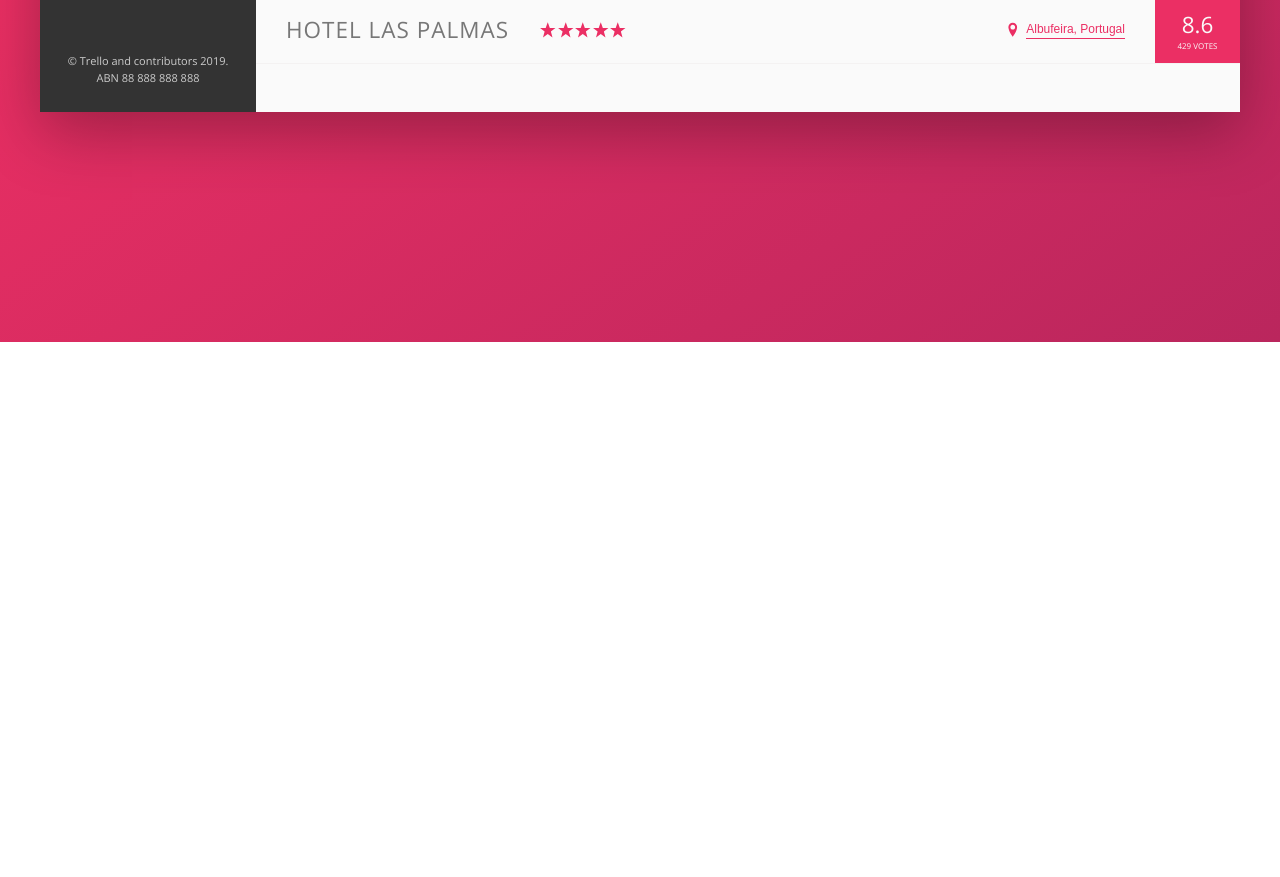
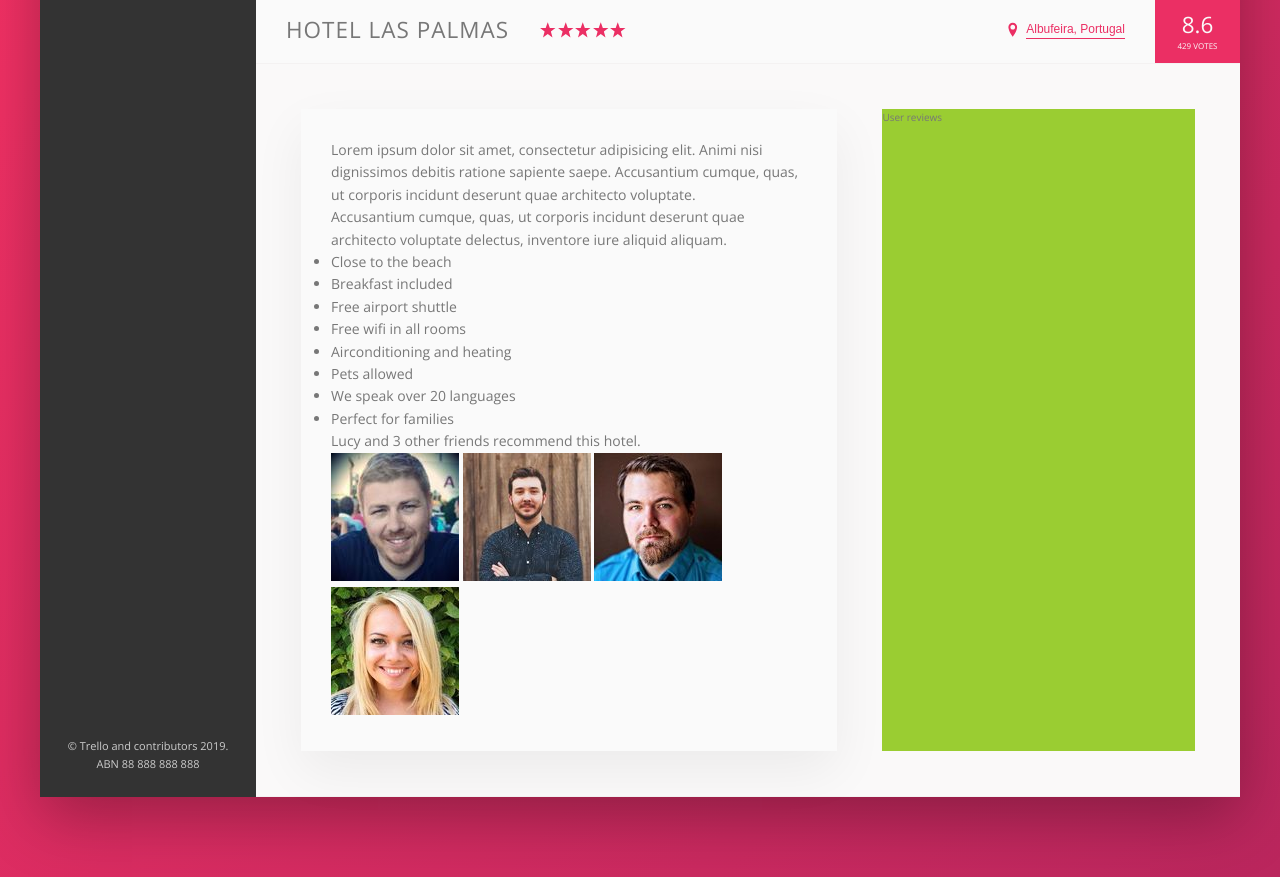
Before and after one commit to barrosdaniel/AcademicProjects-14Trello, a website: page index.html in a window 1280 px wide. Shown: the part 538-1415 px from the top of the page. Before the commit the page ends 880 px from the top, so only its background shows below. Drawn offline with nearby package versions, Linux system fonts and the light colour scheme.

Commit message:
feature: Add Details > Description section markup

```diff
--- a/index.html
+++ b/index.html
@@ -154,6 +154,54 @@
                         <div class="overview__rating-count">429 votes</div>
                     </div>
                 </div>
+
+                <div class="detail">
+                    <div class="description">
+                        <p class="paragraph">
+                            Lorem ipsum dolor sit amet, consectetur adipisicing
+                            elit. Animi nisi dignissimos debitis ratione
+                            sapiente saepe. Accusantium cumque, quas, ut
+                            corporis incidunt deserunt quae architecto
+                            voluptate.
+                        </p>
+                        <p class="paragraph">
+                            Accusantium cumque, quas, ut corporis incidunt
+                            deserunt quae architecto voluptate delectus,
+                            inventore iure aliquid aliquam.
+                        </p>
+                        <ul class="list">
+                            <li class="list__item">Close to the beach</li>
+                            <li class="list__item">Breakfast included</li>
+                            <li class="list__item">Free airport shuttle</li>
+                            <li class="list__item">Free wifi in all rooms</li>
+                            <li class="list__item">Airconditioning and heating
+                            </li>
+                            <li class="list__item">Pets allowed</li>
+                            <li class="list__item">We speak over 20 languages
+                            </li>
+                            <li class="list__item">Perfect for families</li>
+                        </ul>
+                        <div class="recommend">
+                            <p class="recommend__count">
+                                Lucy and 3 other friends recommend this hotel.
+                            </p>
+                            <div class="recommend__friends">
+                                <img src="img/user-3.jpg" alt="Friend 1"
+                                    class="recommend__photo">
+                                <img src="img/user-4.jpg" alt="Friend 2"
+                                    class="recommend__photo">
+                                <img src="img/user-5.jpg" alt="Friend 3"
+                                    class="recommend__photo">
+                                <img src="img/user-6.jpg" alt="Friend 4"
+                                    class="recommend__photo">
+                            </div>
+                        </div>
+
+                    </div>
+                    <div class="user-reviews">
+                        User reviews
+                    </div>
+                </div>
             </main>
         </div>
     </div>
--- a/sass/abstracts/_variables.scss
+++ b/sass/abstracts/_variables.scss
@@ -17,4 +17,8 @@
 
   // Box shadow
   --shadow-dark: 0 2rem 6rem rgba(0, 0, 0, 0.3);
+  --shadow-light: 0 2rem 5rem rgba(0, 0, 0, .06);
+
+  // Margin Bottom
+  --line: 1px solid var(--color-gray-light-2);
 }
--- a/sass/components/_components.scss
+++ b/sass/components/_components.scss
@@ -212,7 +212,7 @@
 ////////////////////////////////////
 // Hotel Overview
 .overview {
-  border-bottom: 1px solid var(--color-gray-light-2);
+  border-bottom: var(--line);
   display: flex;
   align-items: center;
 
@@ -304,3 +304,29 @@
 
   100% {}
 }
+
+
+
+////////////////////////////////////
+// Detail
+.detail {
+  display: flex;
+  padding: 4.5rem;
+  background-color: var(--color-gray-light-1);
+  border-bottom: var(--line);
+}
+
+
+.description {
+  background-color: var(--color-white);
+  box-shadow: var(--shadow-light);
+  padding: 3rem;
+  flex: 0 0 60%;
+  margin-right: 4.5rem;
+  font-size: 1.4rem;
+}
+
+.user-reviews {
+  background-color: yellowgreen;
+  flex: 1;
+}
--- a/sass/layout/_layout.scss
+++ b/sass/layout/_layout.scss
@@ -9,7 +9,7 @@
   font-size: 1.4rem;
   height: 7rem;
   background-color: var(--color-white);
-  border-bottom: 1px solid var(--color-gray-light-2);
+  border-bottom: var(--line);
 
   display: flex;
   justify-content: space-between;
@@ -31,7 +31,4 @@
 .hotel-view {
   background-color: var(--color-white);
   flex: 1;
-
-  // Temp
-  min-height: 50rem;
 }
```
Also changed, not shown: css/style.css.
